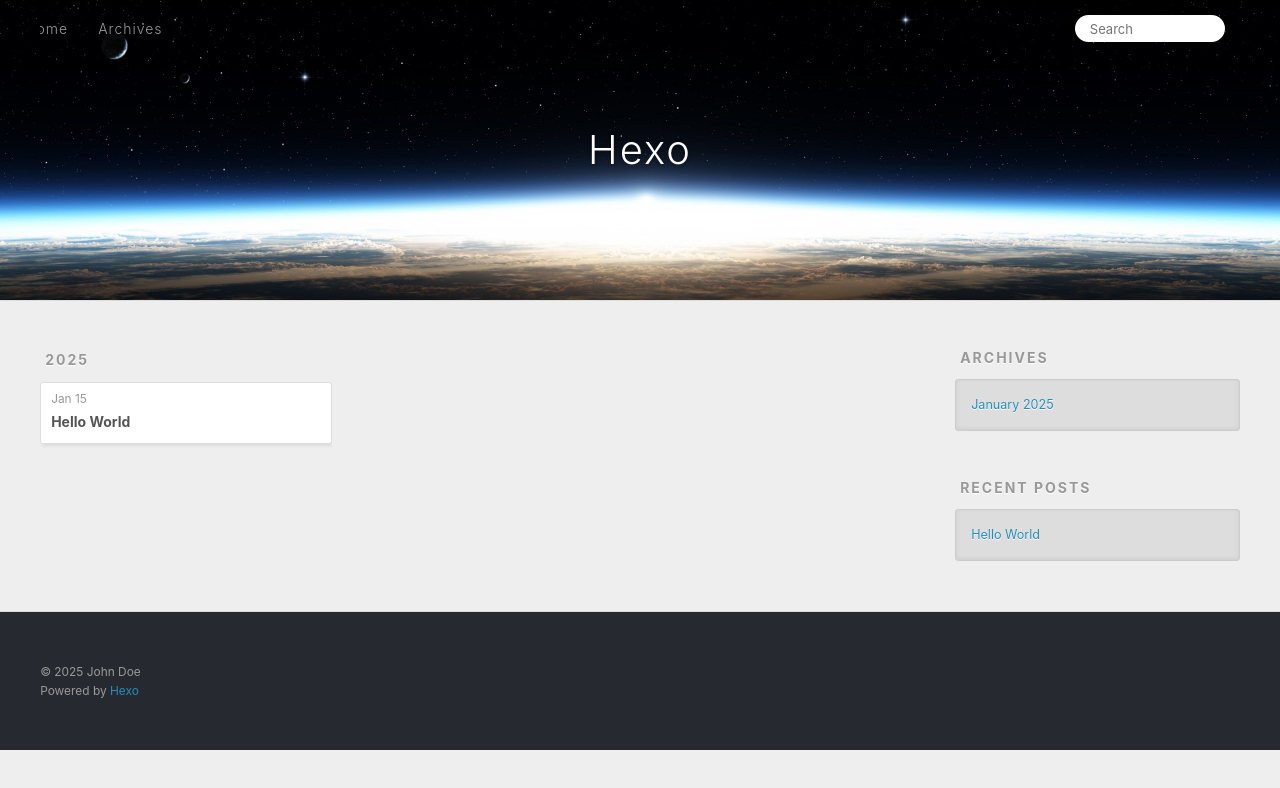
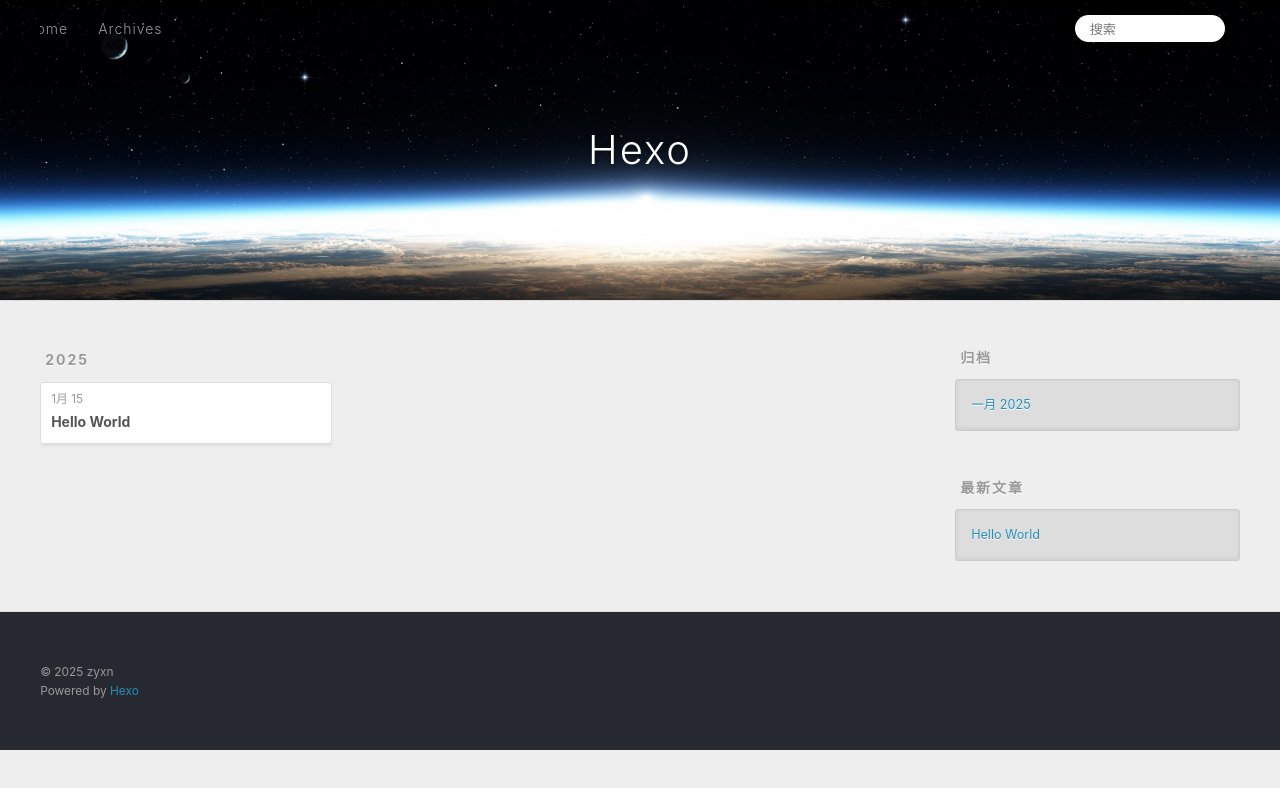
Before and after one commit to flkGit/flkGit.github.io, a plain HTML site: page archives/2025/01/index.html in a window 1280 px wide. Both pictures are taken after a click on the link 1232 px from the left and 27 px from the top of the page. Drawn offline with Linux system fonts and the light colour scheme.

Commit message:
Site updated: 2025-01-15 17:40:19

```diff
--- a/archives/2025/01/index.html
+++ b/archives/2025/01/index.html
@@ -4,14 +4,14 @@
   <meta charset="utf-8">
 
 
-  <title>Archives: 2025/1 | Hexo</title>
+  <title>归档: 2025/1 | Hexo</title>
   <meta name="viewport" content="width=device-width, initial-scale=1, shrink-to-fit=no">
   <meta property="og:type" content="website">
 <meta property="og:title" content="Hexo">
 <meta property="og:url" content="http://example.com/archives/2025/01/index.html">
 <meta property="og:site_name" content="Hexo">
-<meta property="og:locale" content="en_US">
-<meta property="article:author" content="John Doe">
+<meta property="og:locale" content="zh_CN">
+<meta property="article:author" content="zyxn">
 <meta name="twitter:card" content="summary">
 
     <link rel="alternate" href="/atom.xml" title="Hexo" type="application/atom+xml">
@@ -55,12 +55,12 @@
       <nav id="sub-nav">
 
 
-          <a class="nav-icon" href="/atom.xml" title="RSS Feed"><span class="fa fa-rss"></span></a>
+          <a class="nav-icon" href="/atom.xml" title="RSS 订阅"><span class="fa fa-rss"></span></a>
 
-        <a class="nav-icon nav-search-btn" title="Search"><span class="fa fa-search"></span></a>
+        <a class="nav-icon nav-search-btn" title="搜索"><span class="fa fa-search"></span></a>
       </nav>
       <div id="search-form-wrap">
-        <form action="//google.com/search" method="get" accept-charset="UTF-8" class="search-form"><input type="search" name="q" class="search-form-input" placeholder="Search"><button type="submit" class="search-form-submit">&#xF002;</button><input type="hidden" name="sitesearch" value="http://example.com"></form>
+        <form action="//google.com/search" method="get" accept-charset="UTF-8" class="search-form"><input type="search" name="q" class="search-form-input" placeholder="搜索"><button type="submit" class="search-form-submit">&#xF002;</button><input type="hidden" name="sitesearch" value="http://example.com"></form>
       </div>
     </div>
   </div>
@@ -84,7 +84,7 @@
   <div class="archive-article-inner">
     <header class="archive-article-header">
       <a href="/2025/01/15/hello-world/" class="archive-article-date">
-  <time class="dt-published" datetime="2025-01-15T09:33:03.480Z" itemprop="datePublished">Jan 15</time>
+  <time class="dt-published" datetime="2025-01-15T09:33:03.480Z" itemprop="datePublished">1月 15</time>
 </a>
 
 
@@ -116,9 +116,9 @@
 
 
   <div class="widget-wrap">
-    <h3 class="widget-title">Archives</h3>
+    <h3 class="widget-title">归档</h3>
     <div class="widget">
-      <ul class="archive-list"><li class="archive-list-item"><a class="archive-list-link" href="/archives/2025/01/">January 2025</a></li></ul>
+      <ul class="archive-list"><li class="archive-list-item"><a class="archive-list-link" href="/archives/2025/01/">一月 2025</a></li></ul>
     </div>
   </div>
 
@@ -126,7 +126,7 @@
 
 
   <div class="widget-wrap">
-    <h3 class="widget-title">Recent Posts</h3>
+    <h3 class="widget-title">最新文章</h3>
     <div class="widget">
       <ul>
 
@@ -147,7 +147,7 @@
   <div class="outer">
     <div id="footer-info" class="inner">
 
-      &copy; 2025 John Doe<br>
+      &copy; 2025 zyxn<br>
       Powered by <a href="https://hexo.io/" target="_blank">Hexo</a>
     </div>
   </div>
```
Also changed, not shown: 2025/01/15/hello-world/index.html (+10 -10 lines), archives/2025/index.html (+11 -11 lines), archives/index.html (+11 -11 lines), index.html (+10 -10 lines).
